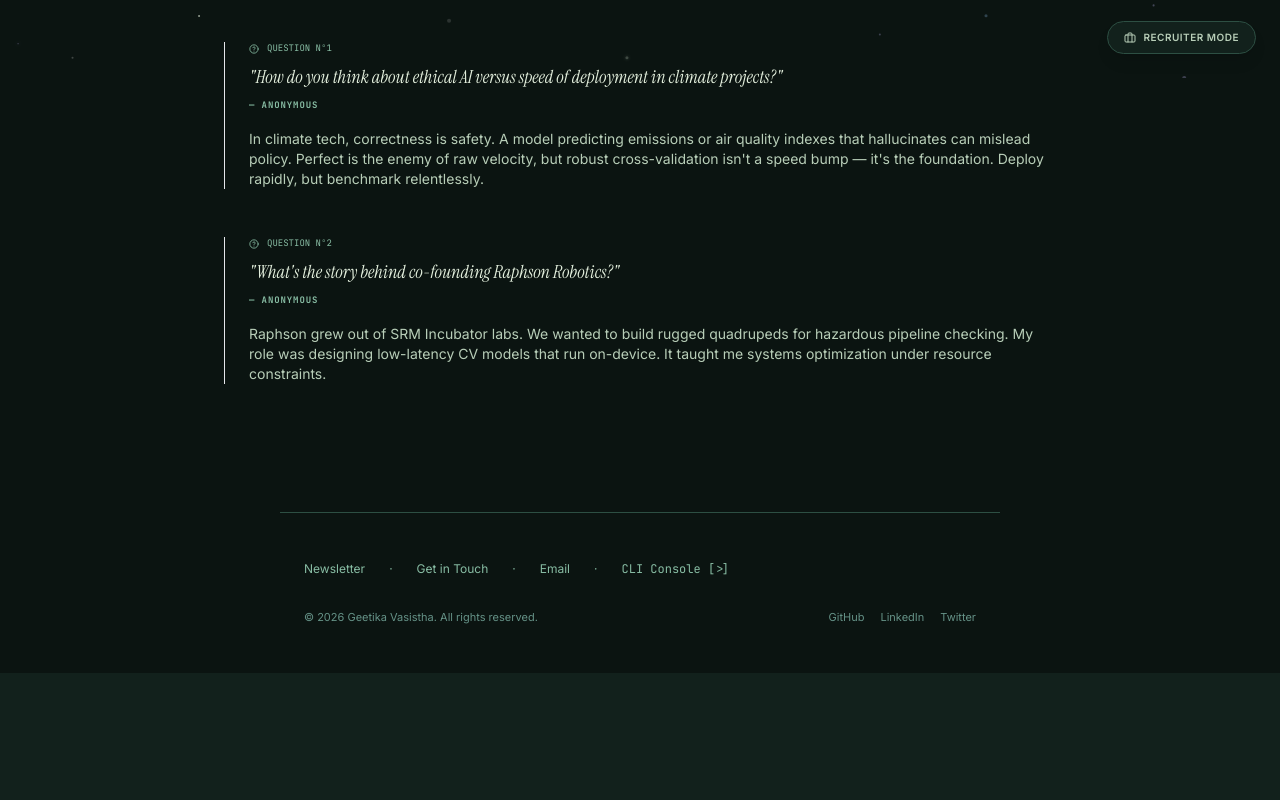
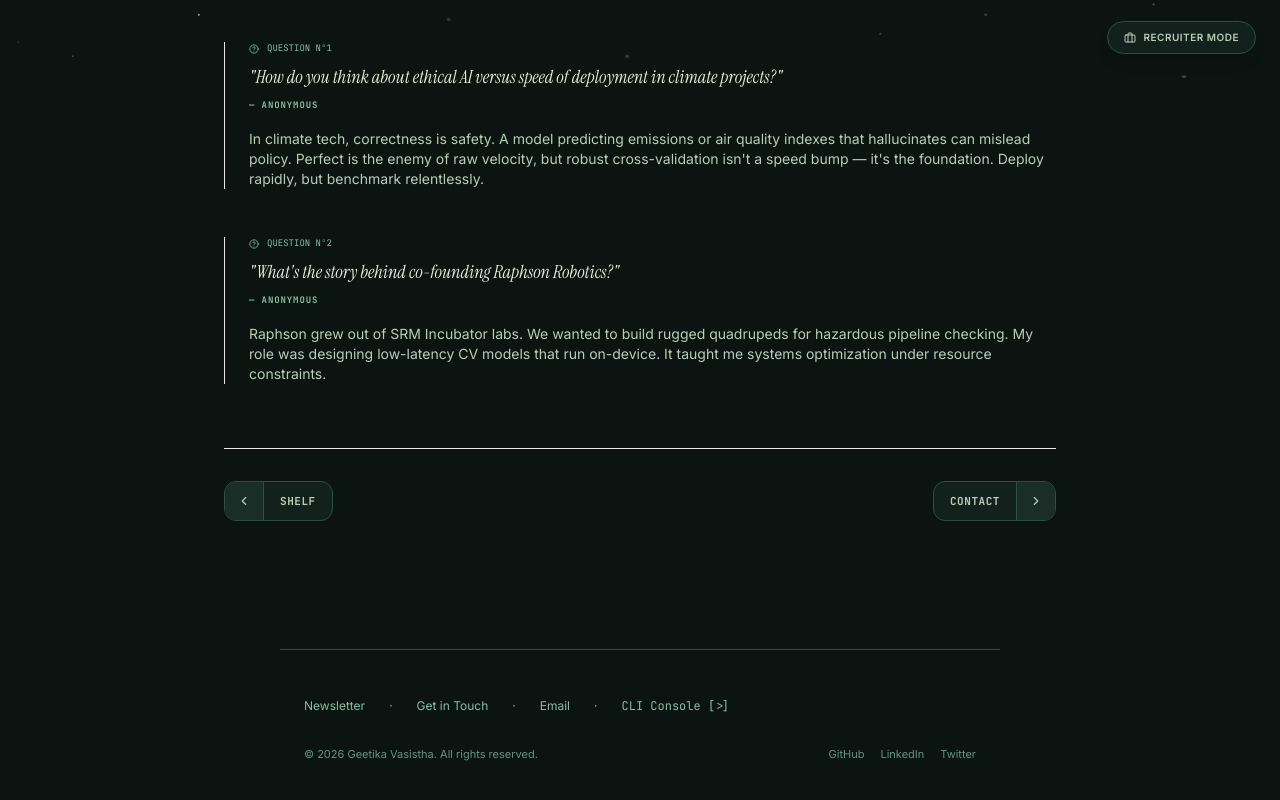
Before and after one commit to geetikavasistha-01/Geetika-s-Portfolio, a React (Vite) app in the folder frontend/: page /ama in a window 1280 px wide. Shown: the part 722-1522 px from the top of the page. Before the commit the page ends 1395 px from the top, so only its background shows below. Built offline with nearby package versions, Linux system fonts and the light colour scheme; no server answers; a web font is replaced by a local one.

Commit message:
feat: implement split-pill PagePagination component at the bottom of PageWrapper

```diff
--- a/frontend/src/components/layout/PageWrapper.tsx
+++ b/frontend/src/components/layout/PageWrapper.tsx
@@ -1,5 +1,6 @@
 import React from 'react';
 import { motion } from 'framer-motion';
+import PagePagination from '../ui/PagePagination';
 
 interface PageWrapperProps {
   children: React.ReactNode;
@@ -15,6 +16,7 @@ export default function PageWrapper({ children }: PageWrapperProps) {
       className="max-w-[880px] mx-auto px-6 pt-32 pb-20 w-full z-10 relative flex flex-col"
     >
       {children}
+      <PagePagination />
     </motion.div>
   );
 }
--- /dev/null
+++ b/frontend/src/components/ui/PagePagination.tsx
@@ -0,0 +1,80 @@
+import React from 'react';
+import { Link, useLocation } from 'react-router-dom';
+import { useUIStore } from '../../store/uiStore';
+import { ChevronLeft, ChevronRight } from 'lucide-react';
+
+interface PageInfo {
+  name: string;
+  path: string;
+}
+
+const ALL_PAGES: PageInfo[] = [
+  { name: 'Home', path: '/' },
+  { name: 'Work', path: '/work' },
+  { name: 'About', path: '/about' },
+  { name: 'Projects', path: '/projects' },
+  { name: 'Blog', path: '/blog' },
+  { name: 'Shelf', path: '/shelf' },
+  { name: 'AMA', path: '/ama' },
+  { name: 'Contact', path: '/contact' }
+];
+
+export default function PagePagination() {
+  const { pathname } = useLocation();
+  const recruiterMode = useUIStore((state) => state.recruiterMode);
+
+  // Filter shelf out if recruiter mode is enabled
+  const pages = ALL_PAGES.filter(
+    (page) => !(page.path === '/shelf' && recruiterMode)
+  );
+
+  const currentIndex = pages.findIndex((page) => page.path === pathname);
+
+  // If page is not in the tracked list (e.g. blog post pages), don't show pagination
+  if (currentIndex === -1) return null;
+
+  const prevPage = currentIndex > 0 ? pages[currentIndex - 1] : null;
+  const nextPage = currentIndex < pages.length - 1 ? pages[currentIndex + 1] : null;
+
+  return (
+    <div className="mt-16 pt-8 border-t border-border/40 flex items-center justify-between w-full select-none">
+      {/* Previous Button */}
+      <div className="flex-1 flex justify-start">
+        {prevPage ? (
+          <Link
+            to={prevPage.path}
+            className="flex items-center overflow-hidden rounded-xl border border-border bg-surface hover:bg-surface2 transition-all duration-300 shadow-sm"
+          >
+            <span className="p-3 border-r border-border bg-surface2 flex items-center justify-center">
+              <ChevronLeft size={14} className="text-text2" />
+            </span>
+            <span className="px-4 py-2.5 text-[11px] font-mono tracking-wider font-semibold text-text2 uppercase">
+              {prevPage.name}
+            </span>
+          </Link>
+        ) : (
+          <div className="opacity-0 pointer-events-none" />
+        )}
+      </div>
+
+      {/* Next Button */}
+      <div className="flex-1 flex justify-end">
+        {nextPage ? (
+          <Link
+            to={nextPage.path}
+            className="flex items-center overflow-hidden rounded-xl border border-border bg-surface hover:bg-surface2 transition-all duration-300 shadow-sm"
+          >
+            <span className="px-4 py-2.5 text-[11px] font-mono tracking-wider font-semibold text-text2 uppercase">
+              {nextPage.name}
+            </span>
+            <span className="p-3 border-l border-border bg-surface2 flex items-center justify-center">
+              <ChevronRight size={14} className="text-text2" />
+            </span>
+          </Link>
+        ) : (
+          <div className="opacity-0 pointer-events-none" />
+        )}
+      </div>
+    </div>
+  );
+}
```
